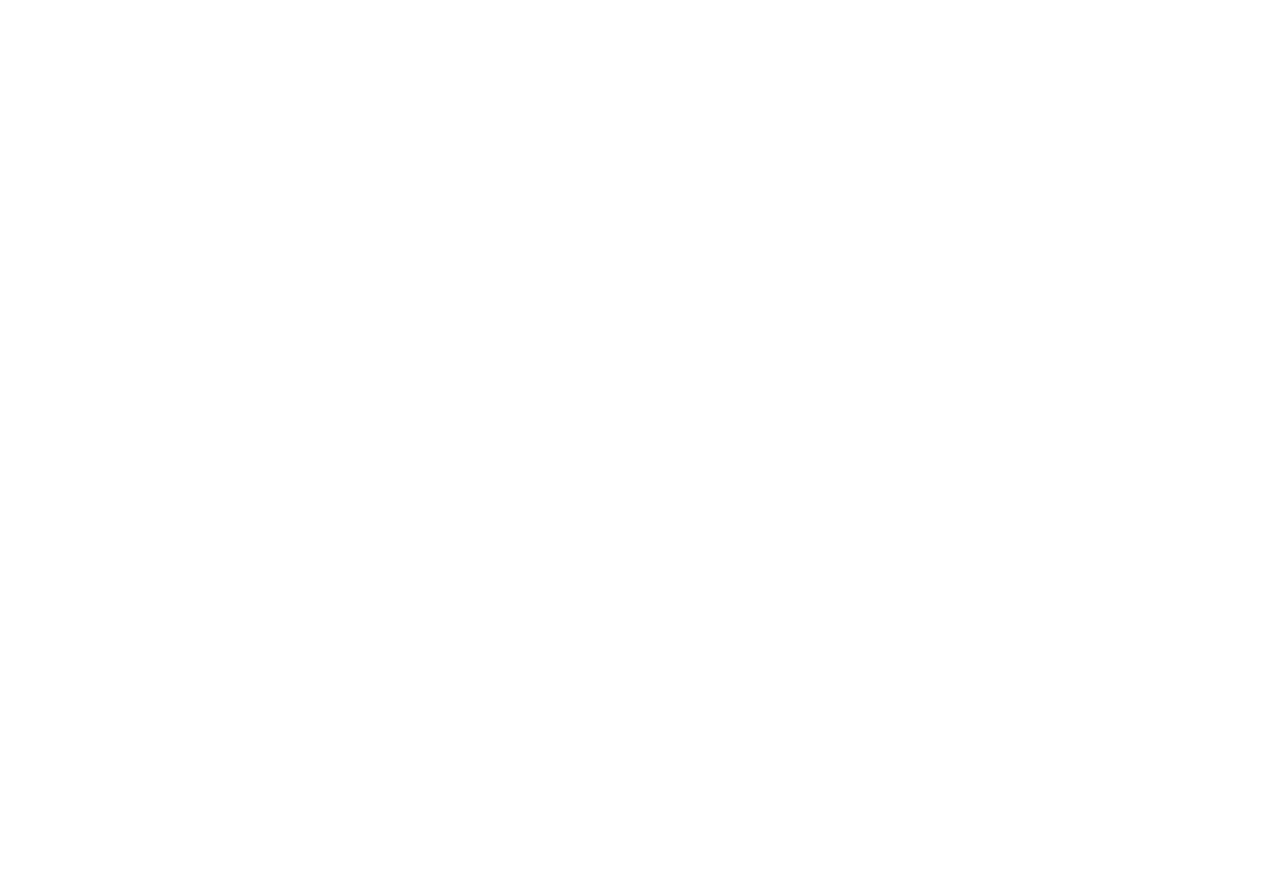
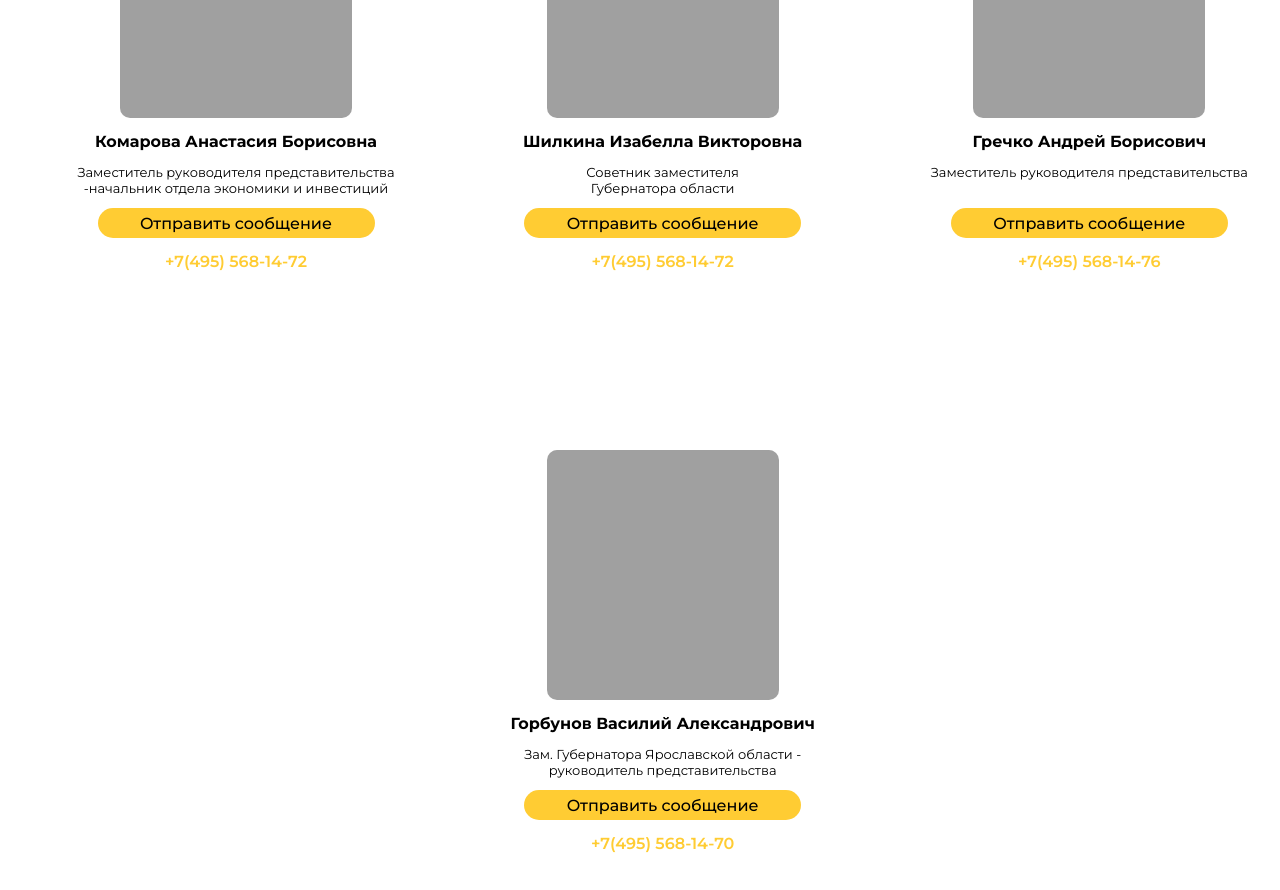
Before and after one commit to Prains/yarregion, a React (Vite) app: page / in a window 1280 px wide. Shown: the part 820-1710 px from the top of the page. Before the commit the page ends 800 px from the top, so only its background shows below. Built offline with nearby package versions, Linux system fonts and the light colour scheme.

Commit message:
create contacts

```diff
--- a/src/components/App/App.jsx
+++ b/src/components/App/App.jsx
@@ -1,7 +1,12 @@
+import Contacts from "../Mainpage/Contacts/Contacts";
 import "./App.css";
 
 function App() {
-  return <div className="App"></div>;
+  return (
+    <div className="App">
+      <Contacts />
+    </div>
+  );
 }
 
 export default App;
--- /dev/null
+++ b/src/components/Mainpage/Contacts/ContactItem/ContactItem.jsx
@@ -0,0 +1,16 @@
+import style from "./ContactItem.module.scss";
+const ContactItem = ({ name, post, phone, block }) => {
+  return (
+    <div className={style.contacts__block}>
+      <div className={style.images}></div>
+      <h4>{name}</h4>
+      <div className={block}>{post}</div>
+      <button>
+        <b>Отправить сообщение</b>
+      </button>
+      <h5>{phone}</h5>
+    </div>
+  );
+};
+
+export default ContactItem;
--- /dev/null
+++ b/src/components/Mainpage/Contacts/ContactItem/ContactItem.module.scss
@@ -0,0 +1,88 @@
+@import url('https://fonts.googleapis.com/css2?family=Montserrat:wght@400;500;600;700&display=swap');
+
+@mixin blocks($width, $height) {
+	display: flex;
+	justify-content: center;
+	max-width: $width;
+	height: $height;
+	margin-top: 12px;
+	font-weight: 400;
+	font-size: 13px;
+	line-height: 16px;
+	font-family: 'Montserrat', sans-serif;
+}
+
+@mixin fonts($size, $weight, $line) {
+	font-size: $size;
+	font-weight: $weight;
+	line-height: $line;
+	font-family: 'Montserrat', sans-serif;
+}
+
+.contacts__block {
+	display: flex;
+	flex-direction: column;
+	align-items: center;
+	text-align: center;
+	margin-left: 46px;
+	margin-top: 73px;
+	max-width: 380px;
+	height: 509px;
+
+	.images {
+		margin-top: 33px;
+		width: 232px;
+		height: 250px;
+		background: #A0A0A0;
+		border-radius: 10px;
+	}
+
+	.small {
+		@include blocks(157px, 32px)
+	}
+
+	.small:hover {
+		color: #E41E1E;
+	}
+
+	.big {
+		@include blocks(363px, 32px)
+	}
+
+	.big:hover {
+		color: #E41E1E;
+	}
+
+	h4 {
+		margin-top: 14px;
+		@include fonts(16px, 700, 20px)
+	}
+
+	button {
+		margin-top: 12px;
+		width: 277px;
+		height: 30px;
+		background-color: #FFCC33;
+		border-radius: 20px;
+
+		b {
+			@include fonts(16px, 500, 20px);
+			text-align: center;
+		}
+	}
+
+	button:hover {
+		background-color: #fff;
+		border: 1px solid #FFCC33;
+	}
+
+	h5 {
+		width: 144px;
+		height: 20px;
+
+		@include fonts(16px, 600, 20px);
+		color: #FFCC33;
+		margin-top: 14px;
+	}
+
+}
--- /dev/null
+++ b/src/components/Mainpage/Contacts/Contacts.jsx
@@ -0,0 +1,11 @@
+import ContactsSection from "./ContactsSection/ContactsSection";
+
+const Contacts = () => {
+  return (
+    <div>
+      <ContactsSection />
+    </div>
+  );
+};
+
+export default Contacts;
--- /dev/null
+++ b/src/components/Mainpage/Contacts/ContactsSection/ContactsSection.jsx
@@ -0,0 +1,32 @@
+import { dataContacts } from "../../../../utils/dataContacts";
+import ContactItem from "../ContactItem/ContactItem";
+import style from "./ContactsSection.module.scss";
+
+const ContactsSection = () => {
+  const contacts = [...dataContacts];
+  const centeredContact = contacts.pop();
+
+  return (
+    <div className={style.contact}>
+      <div className={style.gridContainer}>
+        {contacts.map((item) => (
+          <ContactItem
+            block={item.size}
+            name={item.name}
+            post={item.post}
+            phone={item.phone}
+          />
+        ))}
+        <div className={style.centeredBlock}>
+          <ContactItem
+            block={centeredContact.size}
+            name={centeredContact.name}
+            post={centeredContact.post}
+            phone={centeredContact.phone}
+          />
+        </div>
+      </div>
+    </div>
+  );
+};
+export default ContactsSection;
--- /dev/null
+++ b/src/components/Mainpage/Contacts/ContactsSection/ContactsSection.module.scss
@@ -0,0 +1,9 @@
+.gridContainer {
+	display: grid;
+	grid-template-columns: repeat(3, 1fr);
+}
+
+.centeredBlock {
+	grid-column: 2 / 3;
+	grid-row: 3 / 4;
+}
--- /dev/null
+++ b/src/utils/dataContacts.jsx
@@ -0,0 +1,48 @@
+import {
+  small,
+  big,
+} from "../components/Mainpage/Contacts/ContactItem/ContactItem.module.scss";
+export const dataContacts = [
+  {
+    name: "Пичугина Екатерина Игоревна",
+    post: "Советник заместителя Губернатора области",
+    phone: "+7(495)278-60-19",
+    size: small,
+  },
+  {
+    name: "Крылова Инна Александровна",
+    post: "Советник заместителя Губернатора области",
+    phone: "+7(495) 568-14-69",
+    size: small,
+  },
+  {
+    name: "Дгебуадзе Давид Викторович",
+    post: "Начальник отдела внешнеэкономической деятельности",
+    phone: "+7(495) 568-14-72",
+    size: big,
+  },
+  {
+    name: "Комарова Анастасия Борисовна",
+    post: "Заместитель руководителя представительства -начальник отдела экономики и инвестиций",
+    phone: "+7(495) 568-14-72",
+    size: big,
+  },
+  {
+    name: "Шилкина Изабелла Викторовна",
+    post: "Советник заместителя Губернатора области",
+    phone: "+7(495) 568-14-72",
+    size: small,
+  },
+  {
+    name: "Гречко Андрей Борисович",
+    post: "Заместитель руководителя представительства",
+    phone: "+7(495) 568-14-76",
+    size: big,
+  },
+  {
+    name: "Горбунов Василий Александрович",
+    post: "Зам. Губернатора Ярославской области -  руководитель представительства ",
+    phone: "+7(495) 568-14-70",
+    size: big,
+  },
+];
```
